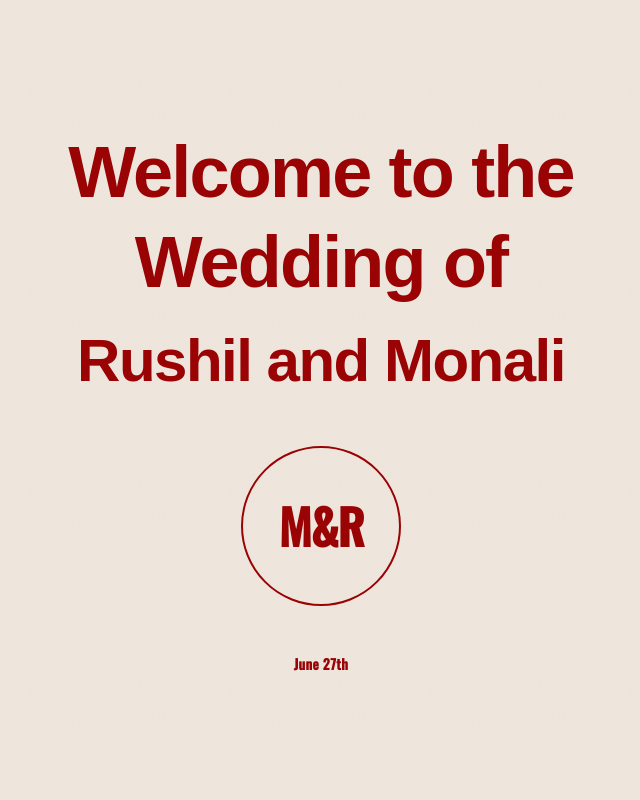
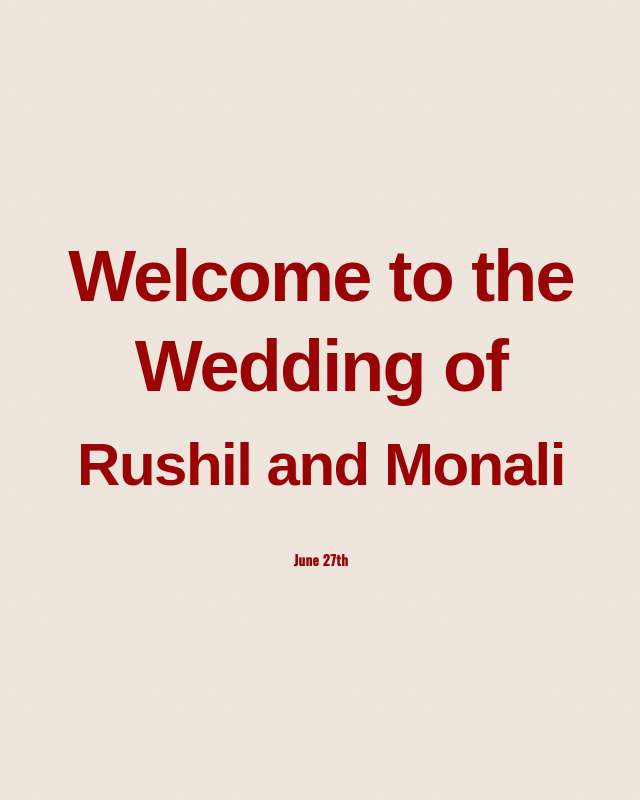
Before and after one commit to krushpatel04/M-R-Wedding, a Next.js app: page /M-R-Wedding/ in a window 1280 px wide. Shown: the top 800 px of the page, without its empty margins (319-959 px from the left). Built offline with nearby package versions, Linux system fonts and the light colour scheme; a web font is replaced by a local one.

Commit message:
Remove M&R circle from hero

```diff
--- a/app/components/Portfolio.tsx
+++ b/app/components/Portfolio.tsx
@@ -52,22 +52,6 @@ export default function Portfolio() {
           >
             Rushil and Monali
           </h2>
-
-          <div
-            style={{
-              color: "var(--accent)",
-              border: "2px solid var(--accent)",
-              display: "inline-flex",
-              alignItems: "center",
-              justifyContent: "center",
-              width: 160,
-              height: 160,
-              borderRadius: "50%",
-            }}
-            className="text-5xl font-extrabold tracking-tight mb-12"
-          >
-            M&amp;R
-          </div>
 
 
           <p
```
